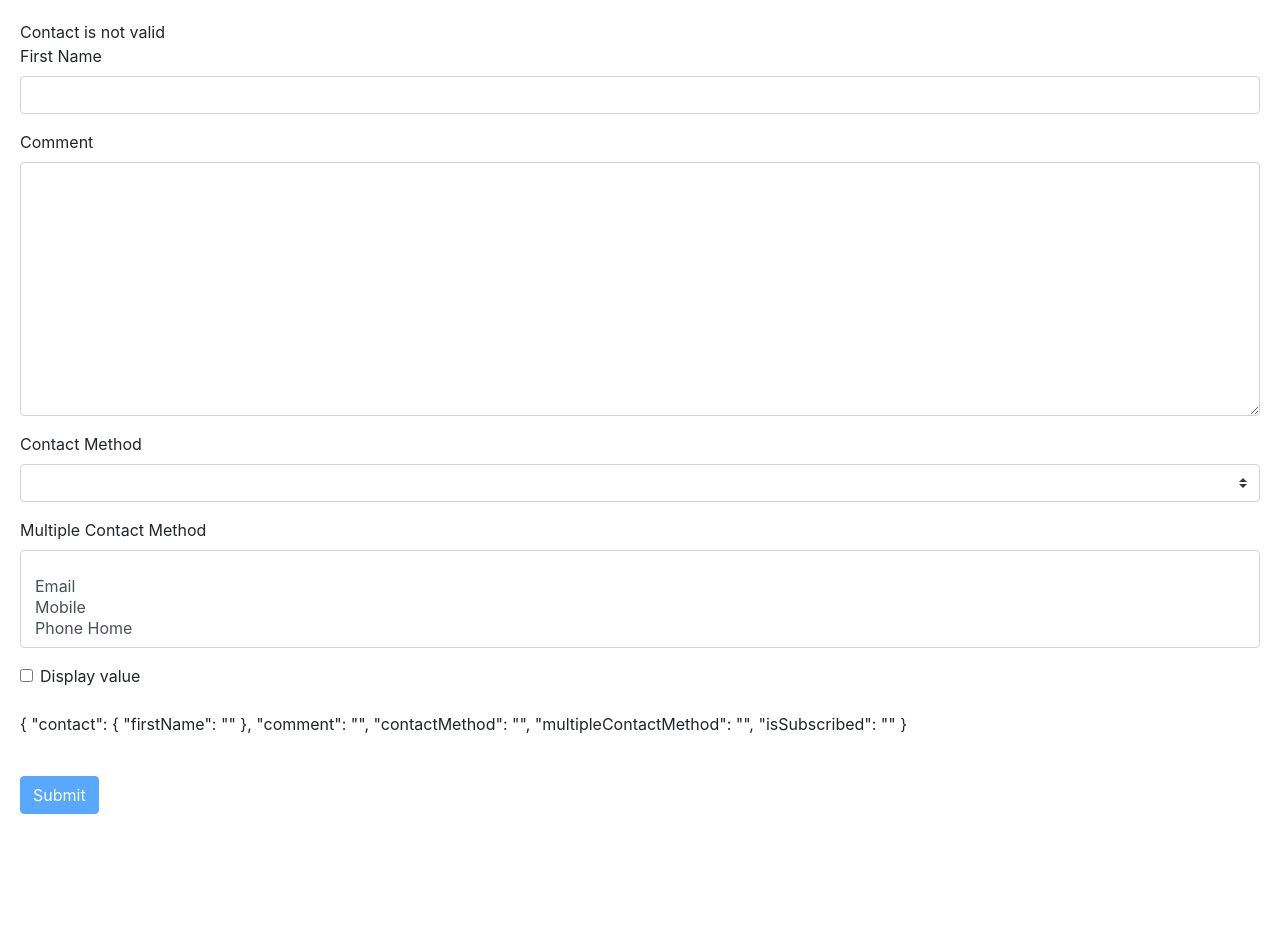
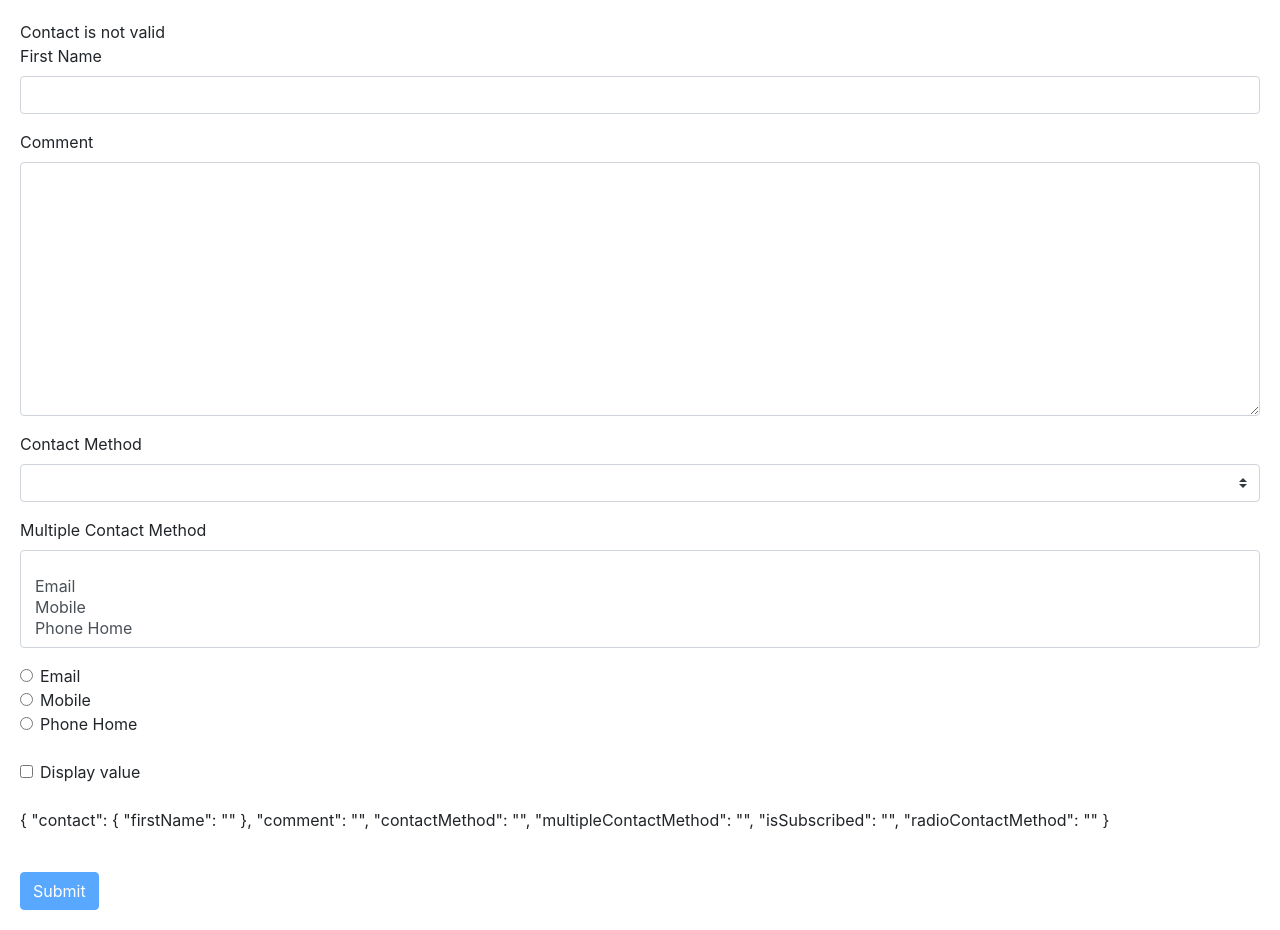
Before and after one commit to tabarino/FirstAngularProject, an Angular app: page / in a window 1280 px wide. Before the commit the page ends 834 px from the top, so only its background shows below. Built offline with nearby package versions, Linux system fonts and the light colour scheme.

Commit message:
89. Working with Radio Buttons

```diff
--- a/src/app/contact-form/contact-form.component.html
+++ b/src/app/contact-form/contact-form.component.html
@@ -40,7 +40,17 @@
           <option value=""></option>
           <option *ngFor="let method of contactMethods" [ngValue]="method">{{ method.name }}</option>
         </select>
-      </div>
+    </div>
+    <div *ngFor="let method of contactMethods" class="form-check">
+        <label class="form-check-label">
+            <input
+                ngModel type="radio"
+                class="form-check-input" name="radioContactMethod" id="radioContactMethod"
+                [value]="method.id" checked
+            >{{ method.name }}
+        </label>
+    </div>
+    <br>
     <div class="form-check">
         <label class="form-check-label">
           <input
```
